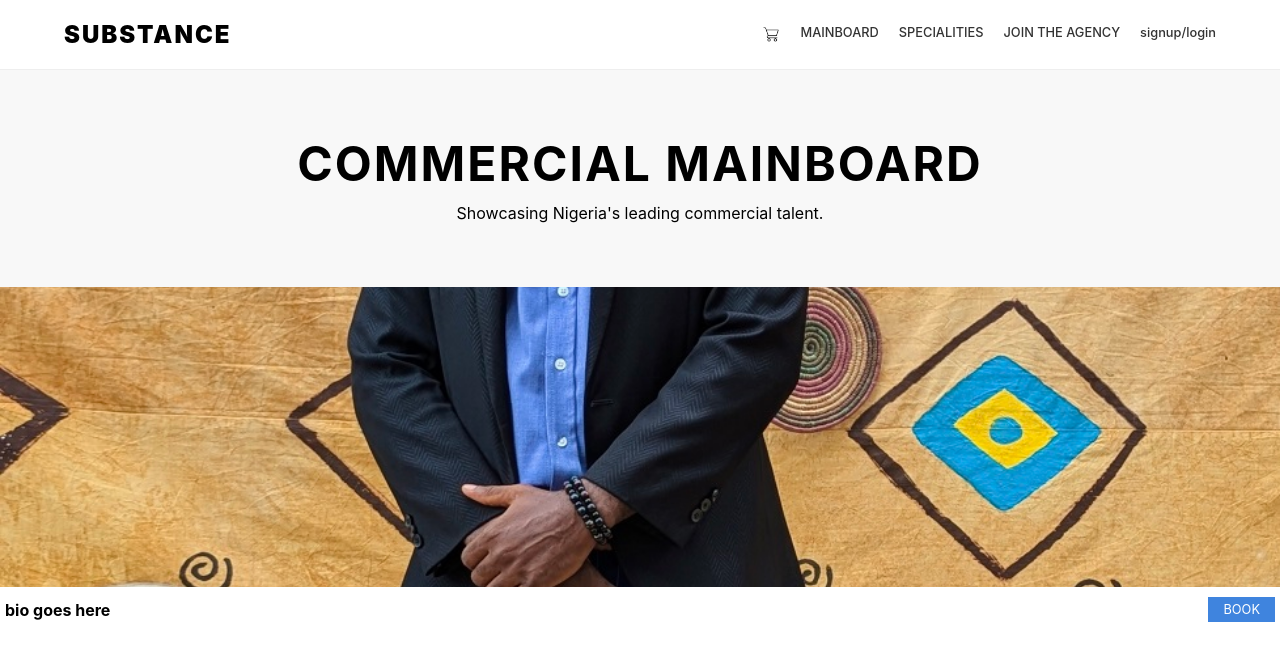
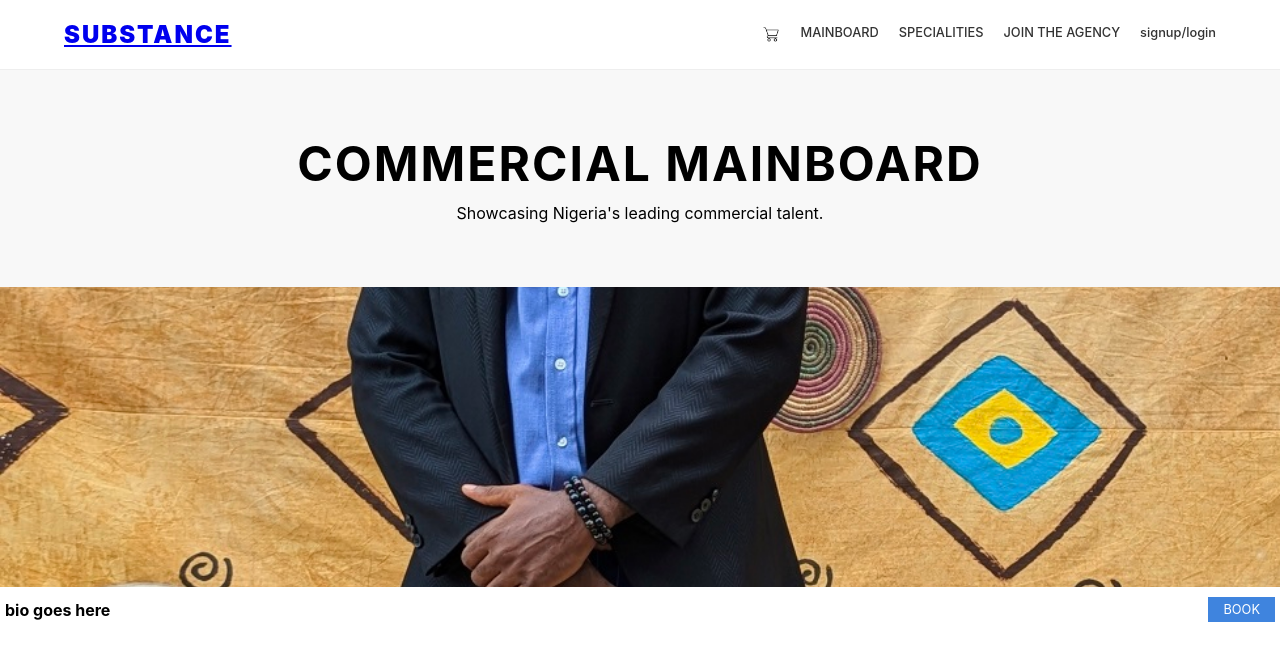
Before and after one commit to EmekaOkocha/substance, a plain HTML site: page eo4.html in a window 1280 px wide. Drawn offline with Linux system fonts and the light colour scheme.

Commit message:
Update eo4.html

```diff
--- a/eo4.html
+++ b/eo4.html
@@ -10,7 +10,7 @@
 
 <body>
   <header class="main-nav">
-    <div class="logo">SUBSTANCE</div>
+    <a href="index.html"> <div class="logo">SUBSTANCE</div></a>
     <nav class="desktop-menu">
       <img src="cart.png" height="20%" width="20px">
       <a href="index.html">MAINBOARD</a>
```
